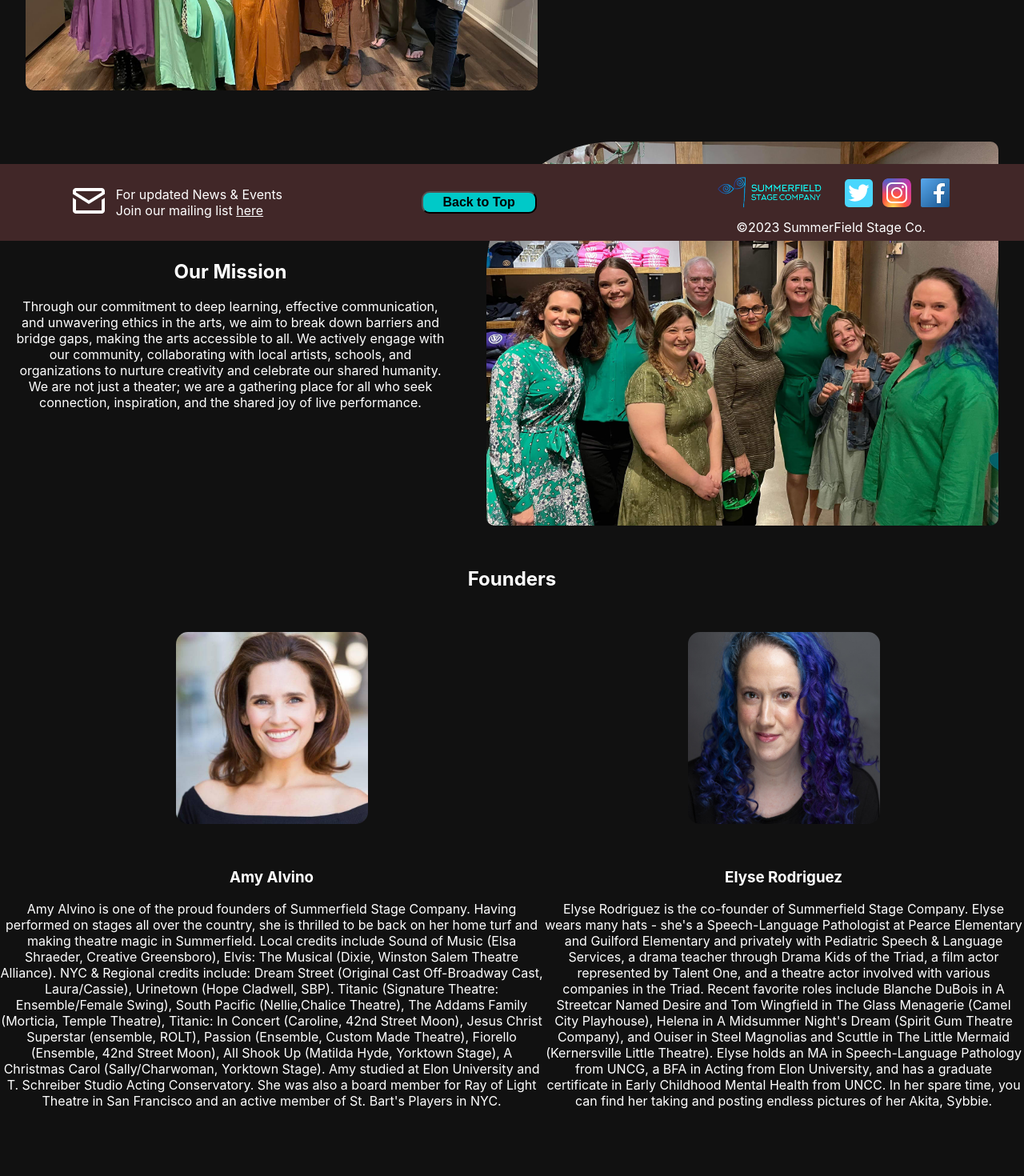
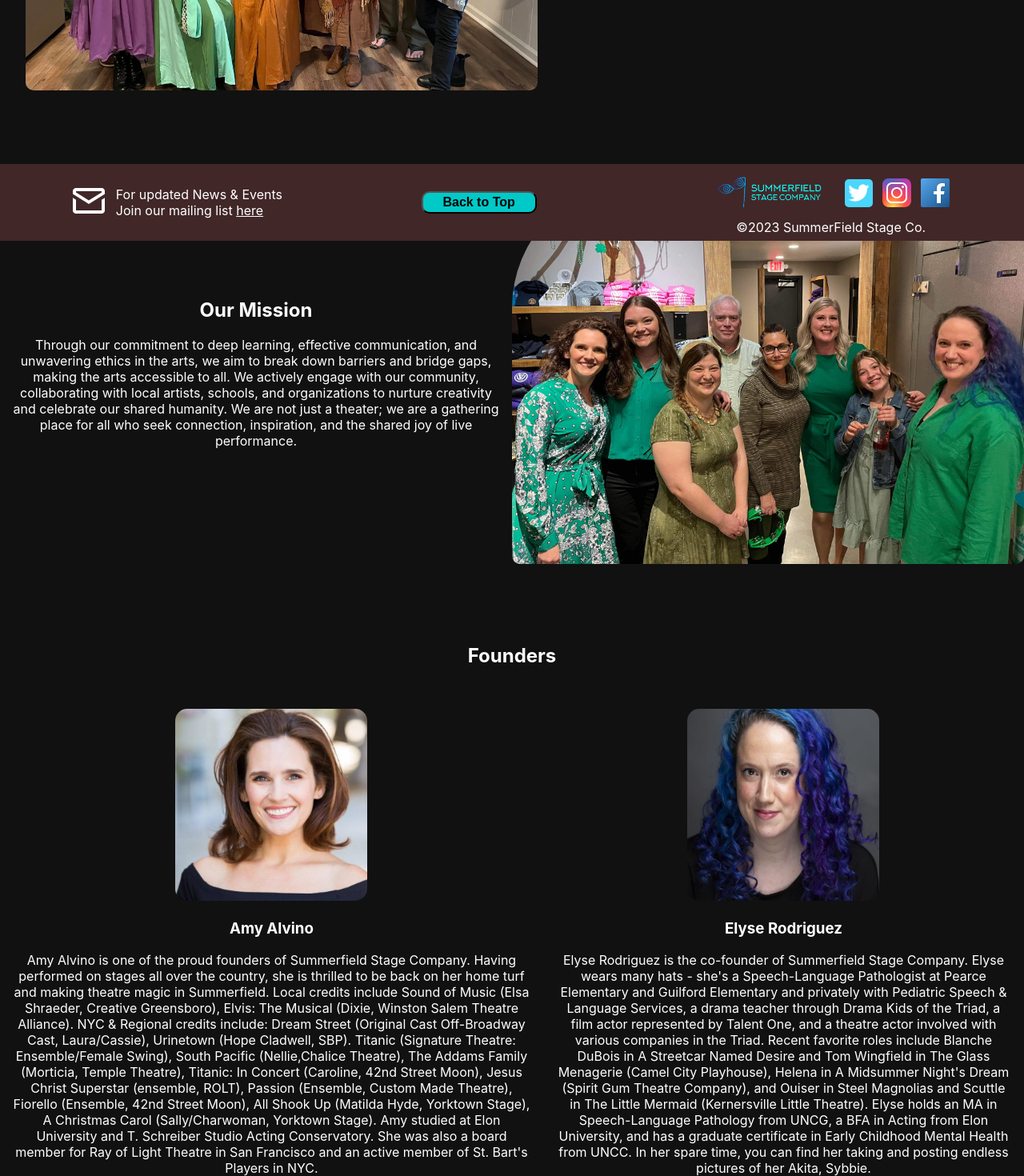
Before and after one commit to salvat36/summerfield, a React (Create React App) app in the folder client/: page /about in a window 1280 px wide. Shown: the part 499-1969 px from the top of the page at 80% size. Before the commit the page ends 1901 px from the top, so only its background shows below. Built offline with nearby package versions, Linux system fonts and the light colour scheme.

Commit message:
initial styles for <About /> complete

```diff
--- a/client/src/components/About.css
+++ b/client/src/components/About.css
@@ -28,12 +28,12 @@
   display: flex;
   flex-direction: row;
   align-items: center;
+  margin: 5rem 0;
 }
 
 .col-2 img {
   width: 50%;
   height: 50%;
-  margin: 2rem;
   border-radius: 10px;
   border-top-left-radius: 10em;
 }
@@ -56,5 +56,10 @@
   width: 15rem;
   height: 15rem;
   margin: 2rem;
+  margin-bottom: 0;
   border-radius: 15px;
 }
+
+.col-3--content p {
+  margin: 0 15px;
+}
```
